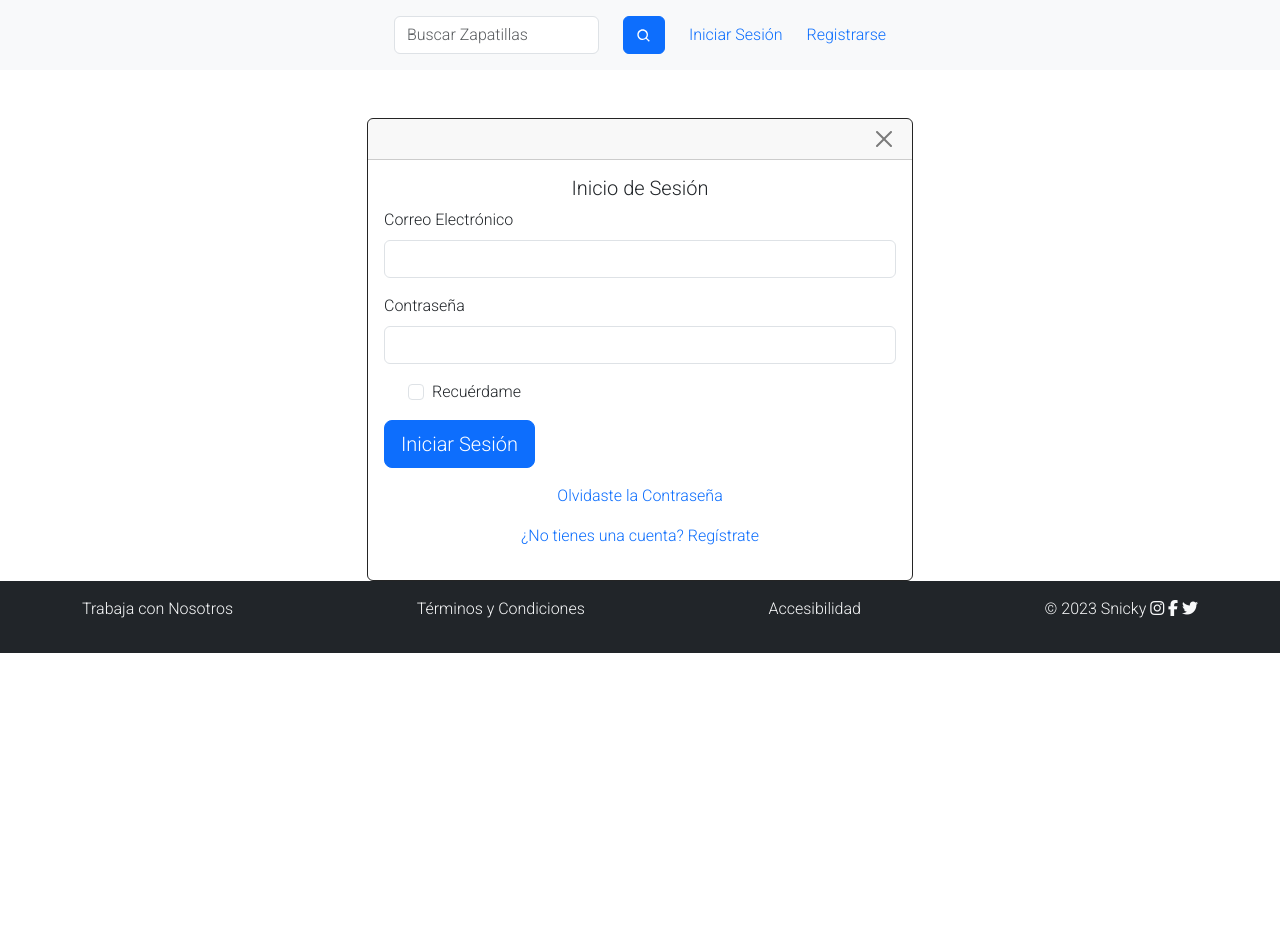
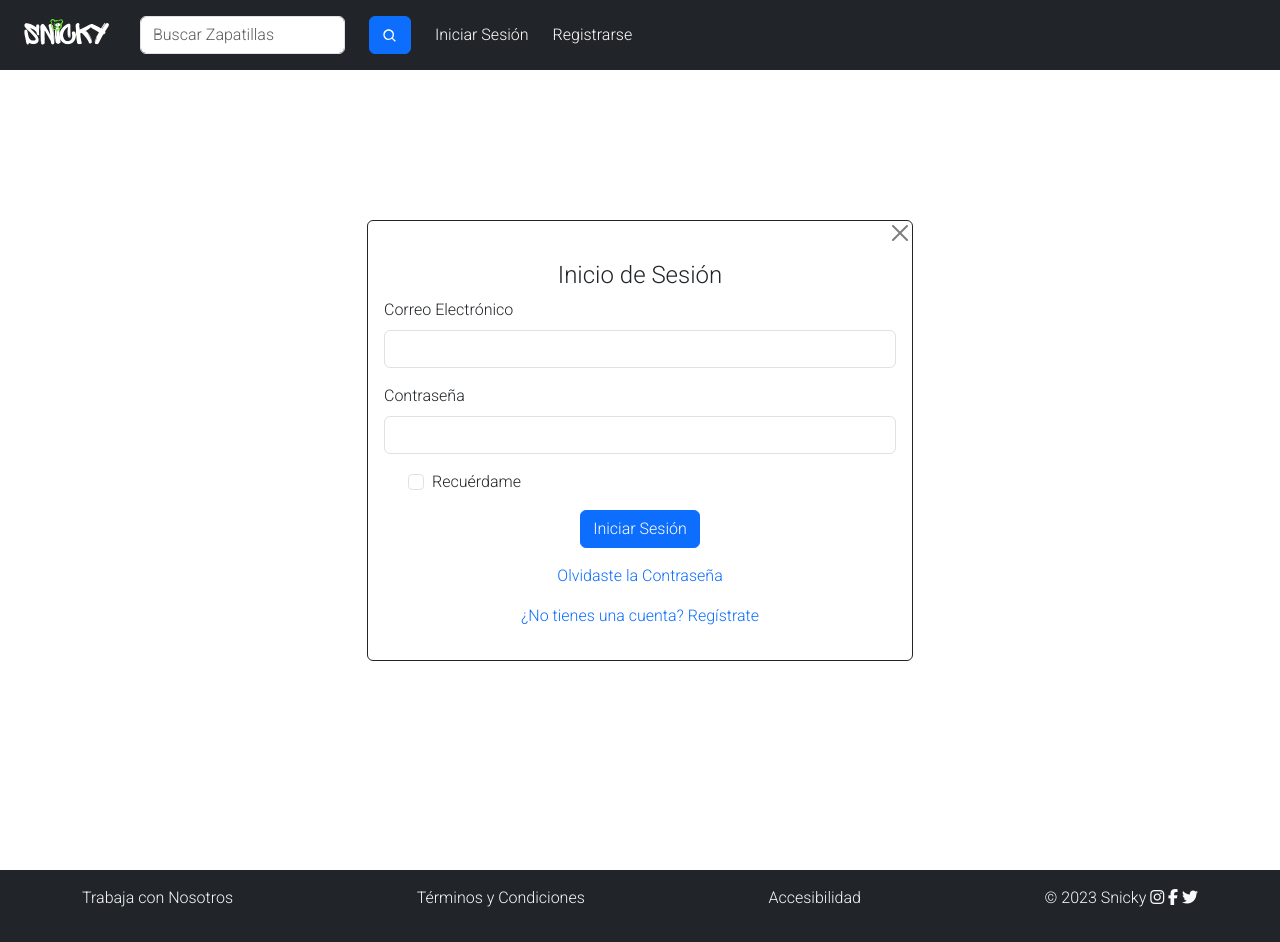
Before and after one commit to miguelaaagos/Proyecto_Final_Front, a React (Vite) app: page /loginusers in a window 1280 px wide. Before the commit the page ends 800 px from the top, so only its background shows below. Built offline with nearby package versions, Linux system fonts and the light colour scheme.

Commit message:
Cambios visuales

```diff
--- a/src/Pages/LoginUsers.jsx
+++ b/src/Pages/LoginUsers.jsx
@@ -1,12 +1,12 @@
-import React, { useState, useContext, useEffect } from 'react';
-import { NavLink, useNavigate } from 'react-router-dom';
-import { ShoesContext } from '../Context';
-import { Form, Button, Alert } from 'react-bootstrap';
+import React, { useState, useContext, useEffect } from "react";
+import { NavLink, useNavigate } from "react-router-dom";
+import { ShoesContext } from "../Context";
+import { Form, Button, Alert } from "react-bootstrap";
 
 const Login = () => {
   const { handleLogin, loading, loggedInUser } = useContext(ShoesContext);
-  const [email, setEmail] = useState('');
-  const [password, setPassword] = useState('');
+  const [email, setEmail] = useState("");
+  const [password, setPassword] = useState("");
   const [rememberMe, setRememberMe] = useState(false);
   const [localError, setLocalError] = useState(null);
   const [userNotRegistered, setUserNotRegistered] = useState(false);
@@ -15,7 +15,7 @@ const Login = () => {
 
   useEffect(() => {
     if (loggedInUser && Object.keys(loggedInUser).length > 0) {
-      navigate('/');
+      navigate("/");
     }
   }, [loggedInUser, navigate]);
 
@@ -32,16 +32,16 @@ const Login = () => {
         return;
       }
 
-      navigate('/');
+      navigate("/");
     } catch (error) {
-      console.error('Error al iniciar sesión:', error);
-      setLocalError(error.message || 'Error al iniciar sesión.');
+      console.error("Error al iniciar sesión:", error);
+      setLocalError(error.message || "Error al iniciar sesión.");
     }
   };
 
   const handleCloseForm = () => {
     setFormClosed(true);
-    navigate('/');
+    navigate("/");
   };
 
   if (formClosed) {
@@ -49,15 +49,20 @@ const Login = () => {
   }
 
   return (
-    <div className="container mt-5">
+    <div className="container container1">
       <div className="row justify-content-center">
         <div className="col-md-6">
-          <div className="card">
-            <div className="card-header d-flex justify-content-end">
-              <button type="button" className="btn-close" aria-label="Close" onClick={handleCloseForm}></button>
+          <div className="card" id="form">
+            <div className="d-flex justify-content-end">
+              <button
+                type="button"
+                className="btn-close"
+                aria-label="Close"
+                onClick={handleCloseForm}
+              ></button>
             </div>
             <div className="card-body">
-              <h5 className="card-title text-center">Inicio de Sesión</h5>
+              <h4 className="card-title text-center">Inicio de Sesión</h4>
               {userNotRegistered && (
                 <Alert variant="danger" className="mt-3">
                   Usuario no registrado. Verifica tu correo y contraseña.
@@ -90,14 +95,16 @@ const Login = () => {
                     onChange={() => setRememberMe(!rememberMe)}
                   />
                 </Form.Group>
+                <div className="d-flex justify-content-center align-items-center">
                   <Button
                     variant="primary"
                     type="submit"
-                  className="btn-lg btn-block"
+                    className="btn-md btn-block"
                     disabled={loading}
                   >
-                  {loading ? 'Iniciando sesión...' : 'Iniciar Sesión'}
+                    {loading ? "Iniciando sesión..." : "Iniciar Sesión"}
                   </Button>
+                </div>
                 {localError && (
                   <Alert variant="danger" className="mt-3">
                     {localError}
@@ -105,7 +112,10 @@ const Login = () => {
                 )}
                 <div className="mt-3">
                   <p className="text-center">
-                    <NavLink to="/forgottenpassword" className="text-decoration-none">
+                    <NavLink
+                      to="/forgottenpassword"
+                      className="text-decoration-none"
+                    >
                       Olvidaste la Contraseña
                     </NavLink>
                   </p>
--- a/src/Pages/NavbarGuest.jsx
+++ b/src/Pages/NavbarGuest.jsx
@@ -1,32 +1,41 @@
-import React from 'react';
-import Navbar from 'react-bootstrap/Navbar';
-import Form from 'react-bootstrap/Form';
-import Button from 'react-bootstrap/Button';
-import Row from 'react-bootstrap/Row';
-import Col from 'react-bootstrap/Col';
-import { BiSearch } from 'react-icons/bi';
-import { NavLink } from 'react-router-dom';
+import React from "react";
+import Navbar from "react-bootstrap/Navbar";
+import Form from "react-bootstrap/Form";
+import Button from "react-bootstrap/Button";
+import Row from "react-bootstrap/Row";
+import Col from "react-bootstrap/Col";
+import { BiSearch } from "react-icons/bi";
+import { NavLink } from "react-router-dom";
 
 function NavbarGuest() {
   return (
-    <Navbar className="bg-light p-3">
-      <Form inline className="mx-auto">
+    <Navbar className="navbar navbar-dark bg-dark p-3">
+      <Form inline className="mr-auto">
         <Row className="align-items-center">
+          <div className="col">
+            <NavLink to="/" className="navbar-logo">
+              <img
+                src="src/assets/img/logo_snicky_blanco.png"
+                className="d-inline-block align-top"
+                alt="Logo de la empresa"
+              />
+            </NavLink>
+          </div>
           <Col xs="auto">
             <Form.Control type="text" placeholder="Buscar Zapatillas" />
           </Col>
           <Col xs="auto">
             <Button type="submit">
-              <BiSearch style={{ textDecoration: 'none' }} />
+              <BiSearch style={{ textDecoration: "none" }} />
             </Button>
           </Col>
           <Col xs="auto">
-            <NavLink to="/loginusers" className="text-decoration-none">
+            <NavLink to="/loginusers" className="text-decoration-none" style={{ color: "white" }}>
               Iniciar Sesión
             </NavLink>
           </Col>
           <Col xs="auto">
-            <NavLink to="/register" className="text-decoration-none">
+            <NavLink to="/register" className="text-decoration-none" style={{ color: "white" }}>
               Registrarse
             </NavLink>
           </Col>
--- a/src/Pages/Register.jsx
+++ b/src/Pages/Register.jsx
@@ -18,7 +18,7 @@ const RegisterUsers = () => {
     e.preventDefault();
 
     try {
-      const response = await fetch("http://127.0.0.1:5000/usuario", {
+      const response = await fetch("http://localhost:8080/crear-usuario", {
         method: "POST",
         headers: {
           "Content-Type": "application/json",
@@ -56,12 +56,12 @@ const RegisterUsers = () => {
   };
 
   return (
-    <div className="container1">
+    <div className="container container1">
       <form className="w-50 bg-light mb-4 mx-auto text-center" onSubmit={handleSubmit}>
         <div className="card" id="form">
           <div className="card-body">
-            <h4 className="mb-4 card-title text-center">Registro de Usuarios</h4>
-            <div className="mb-3">
+            <h4 className="card-title text-center mb-2">Registro de Usuarios</h4>
+            <div className="mt-3">
               <label htmlFor="email" className="form-label fs-5">
                 E-mail
               </label>
@@ -91,7 +91,7 @@ const RegisterUsers = () => {
             </div>
             <div className="mb-3">
               <label htmlFor="username" className="form-label fs-5">
-                Ingrese su Nombre de Usuario
+                Ingrese su nombre de usuario
               </label>
               <input
                 type="text"
@@ -103,7 +103,7 @@ const RegisterUsers = () => {
                 required
               />
             </div>
-            <button type="submit" className="btn btn-primary">
+            <button type="submit" className="btn btn-primary mt-3">
               Registrar
             </button>
           </div>
```
Lines whose indentation alone changed are shown as unchanged.
